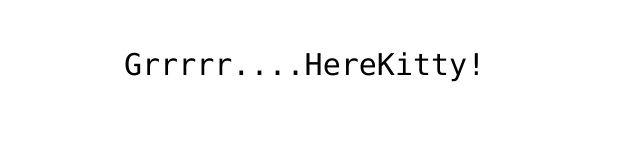
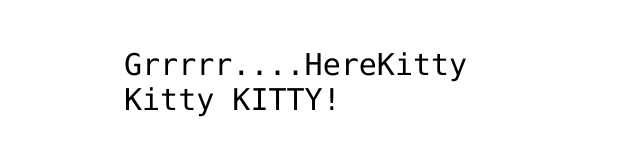
Before and after one commit to rpinder-zz/Welcome, a plain HTML site: page index.html in a window 1280 px wide. Shown: the part 341-496 px from the top of the page, without its empty margins (316-956 px from the left). Drawn offline with Linux system fonts and the light colour scheme.

Commit message:
Update index.html

```diff
--- a/index.html
+++ b/index.html
@@ -12,7 +12,7 @@
 <img src="https://octodex.github.com/images/daftpunktocat-thomas.gif" id="octocat" alt="octocat-gif" />
 
 <!-- Change this code here by copy and pasting your template on line 15 -->
-<p>Grrrrr....HereKitty!</p>
+<p>Grrrrr....HereKitty Kitty KITTY!</p>
 
 </body>
 </html>
```
